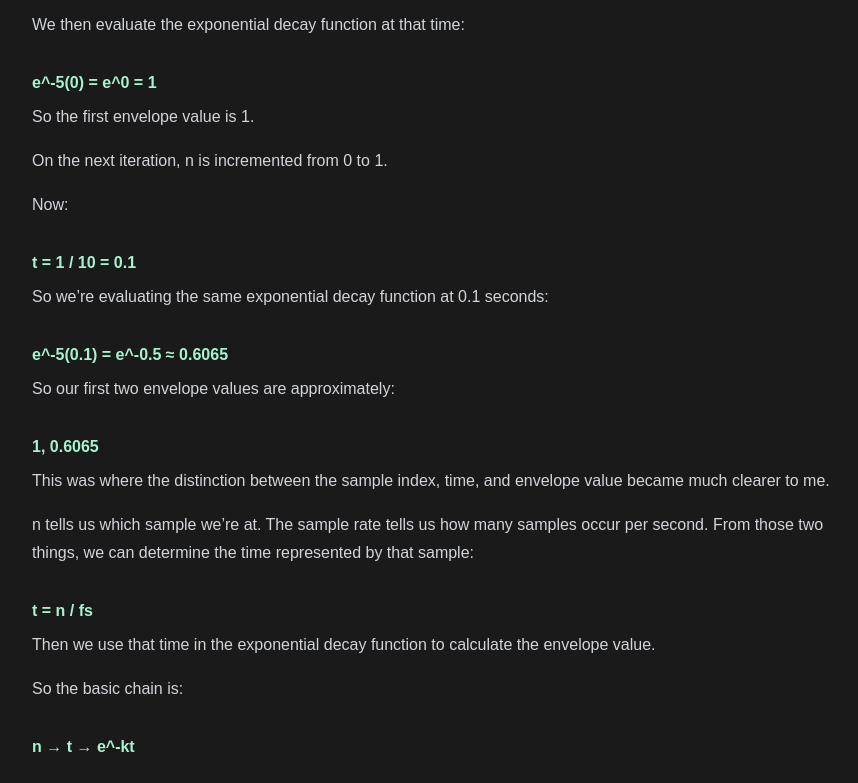
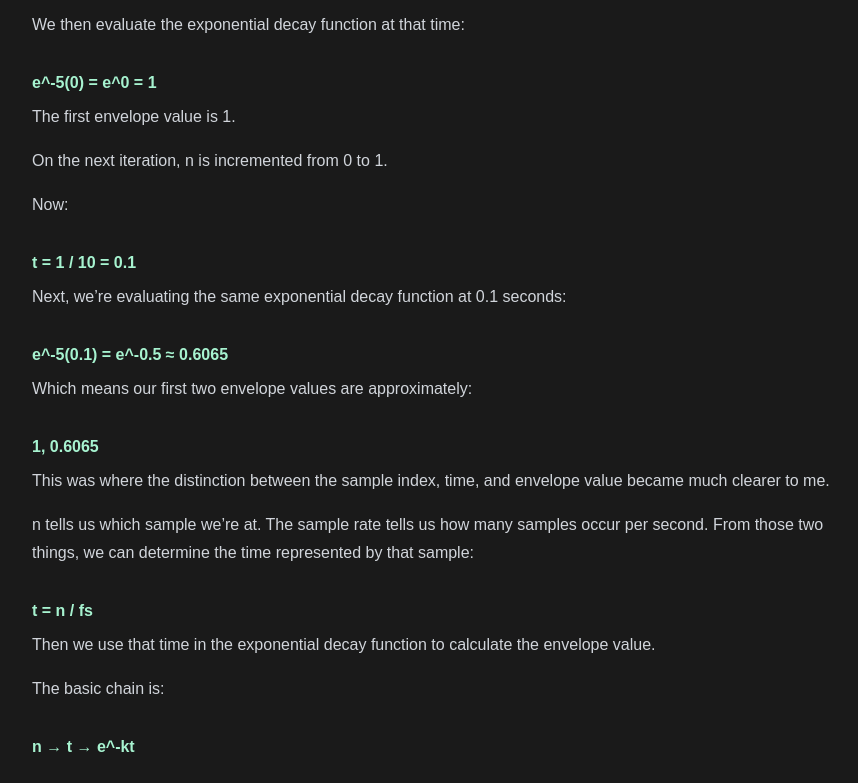
Before and after one commit to devAaron92/myWebsite, a Jekyll site: the page built from _posts/2026-08-27-Diving-Back-Into-DSP.md, in a window 1280 px wide. Shown: the part 1185-1968 px from the top of the page, without its empty margins (208-1066 px from the left). Built offline with Jekyll 4.4.1, drawn with Linux system fonts in a browser that asks for light colours; nearby versions of some CDN libraries.

Commit message:
remove so so so

```diff
--- a/_posts/2026-08-27-Diving-Back-Into-DSP.md
+++ b/_posts/2026-08-27-Diving-Back-Into-DSP.md
@@ -42,7 +42,7 @@ We then evaluate the exponential decay function at that time:
 
 ### e^-5(0) = e^0 = 1
 
-So the first envelope value is 1.
+The first envelope value is 1.
 
 On the next iteration, n is incremented from 0 to 1.
 
@@ -50,11 +50,11 @@ Now:
 
 ### t = 1 / 10 = 0.1
 
-So we're evaluating the same exponential decay function at 0.1 seconds:
+Next, we're evaluating the same exponential decay function at 0.1 seconds:
 
 ### e^-5(0.1) = e^-0.5 ≈ 0.6065
 
-So our first two envelope values are approximately:
+Which means our first two envelope values are approximately:
 
 ### 1, 0.6065
 
@@ -66,7 +66,7 @@ n tells us which sample we're at. The sample rate tells us how many samples occu
 
 Then we use that time in the exponential decay function to calculate the envelope value.
 
-So the basic chain is:
+The basic chain is:
 
 ### n → t → e^-kt
 
```
